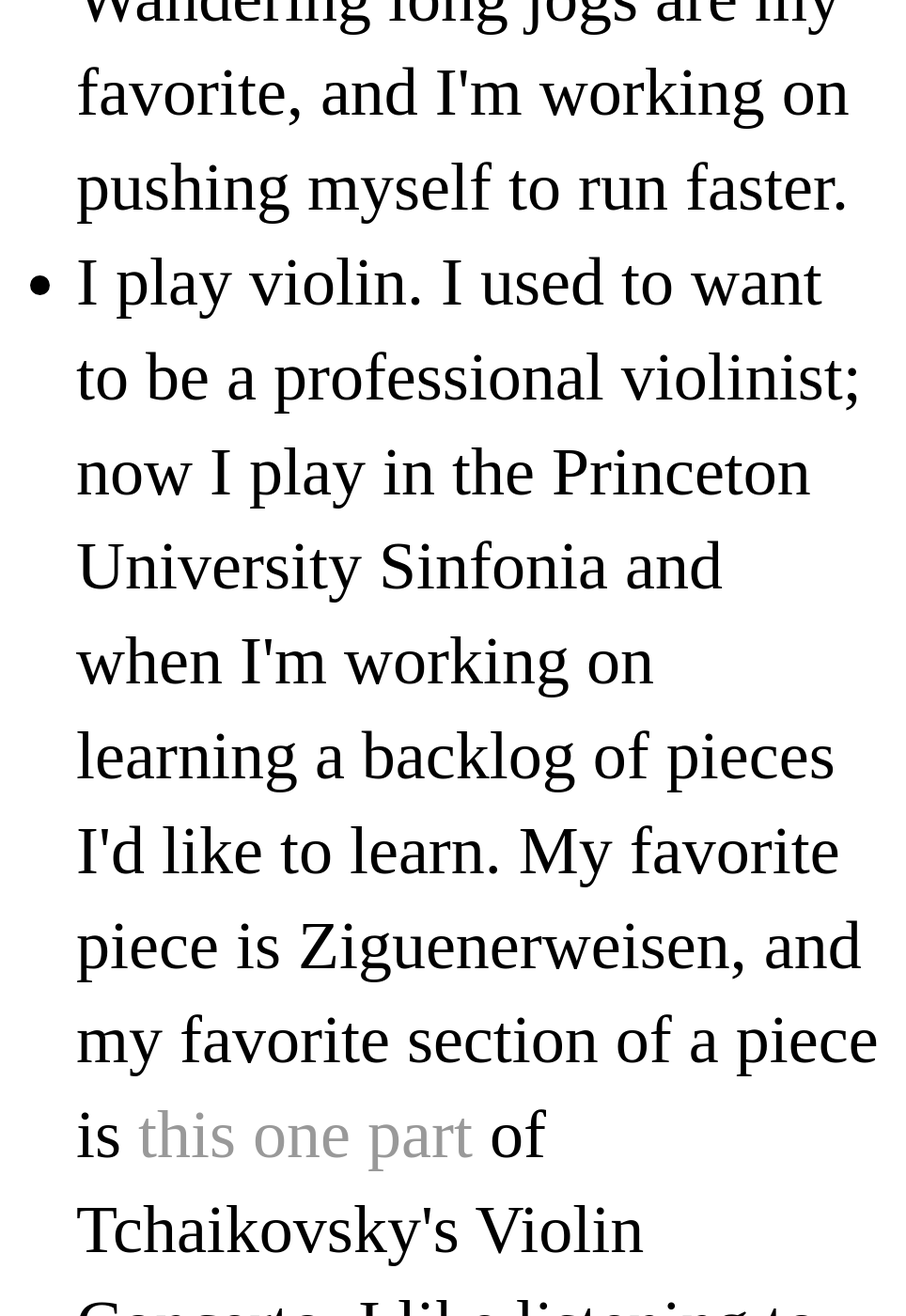
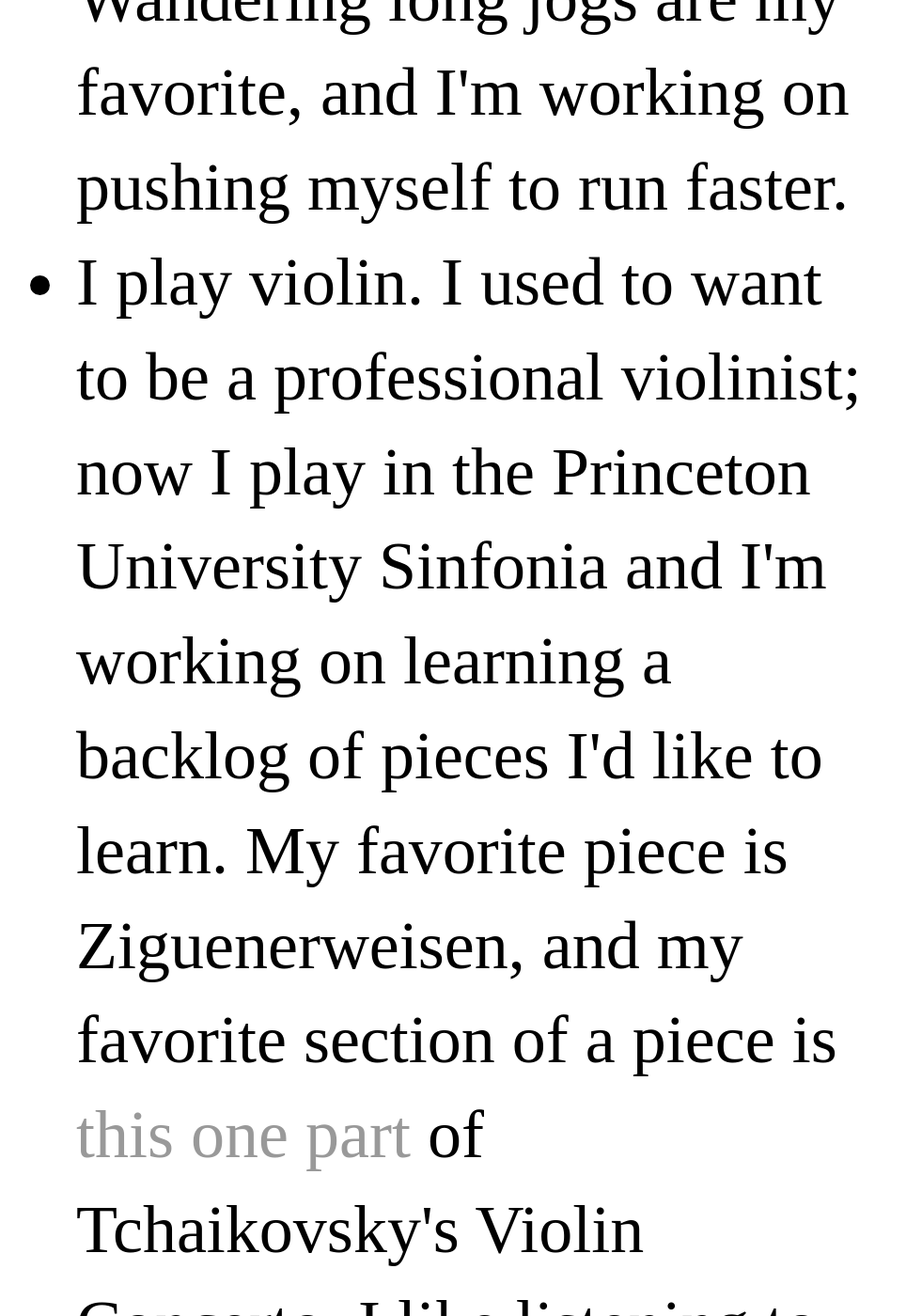
Before and after one commit to cchen23/cchen23.githhub.io, a Jekyll site: the page built from about/index.html, in a window 1280 px wide and 1400 px high, scrolled down 3797 px. Shown: the whole window at 94% size, without its empty margins (151-1115 px from the left). Built offline with Jekyll 4.4.1, drawn with Linux system fonts in a browser that asks for light colours; some of the changed lines change nothing that is shown; some of the changed text lies outside the part shown.

Commit message:
Update index.html

```diff
--- a/about/index.html
+++ b/about/index.html
@@ -17,7 +17,7 @@
 	<h2>Other Fun Things</h2>
 	<ul>
 	  <li>I run. After a shaky relationship with running when I played tennis in high school, it's one of my favorite things to do. Wandering long jogs are my favorite, and I'm working on pushing myself to run faster.</li>
-	  <li>I play violin. I used to want to be a professional violinist; now I play in the Princeton University Sinfonia and when I'm working on learning a backlog of pieces I'd like to learn. My favorite piece is Ziguenerweisen, and my favorite section of a piece is<a href="http://www.youtube.com/watch?v=CTE08SS8fNk&t=2m0s"> this one part</a> of Tchaikovsky's Violin Concerto. I like listening to The Piano Guys, 2Cellos, and Pentatonix.</li>
-	  <li>I play tennis. Less often than I'd like.</li>
+	  <li>I play violin. I used to want to be a professional violinist; now I play in the Princeton University Sinfonia and I'm working on learning a backlog of pieces I'd like to learn. My favorite piece is Ziguenerweisen, and my favorite section of a piece is<a href="http://www.youtube.com/watch?v=CTE08SS8fNk&t=2m0s"> this one part</a> of Tchaikovsky's Violin Concerto. I like listening to The Piano Guys, 2Cellos, and Pentatonix.</li>
+	  <li>I play tennis. I like to play very much, but I end up playing less often than I'd like.</li>
 	</ul>
 </div><!-- /.blurb -->
```
